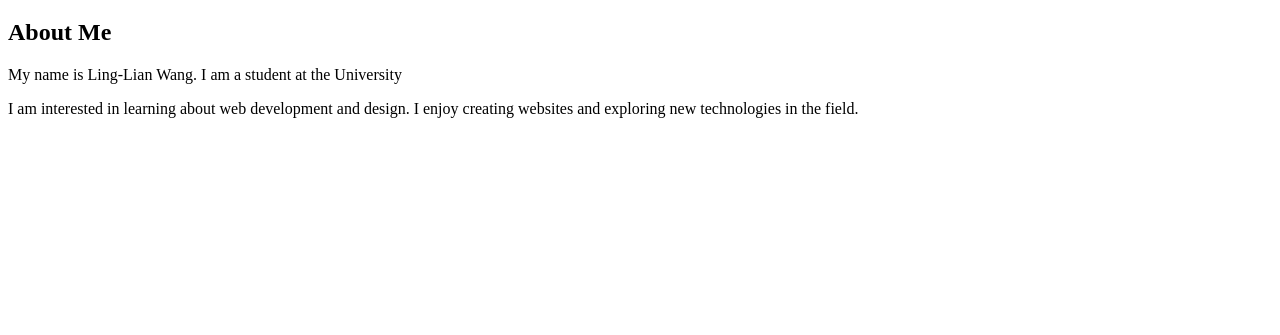
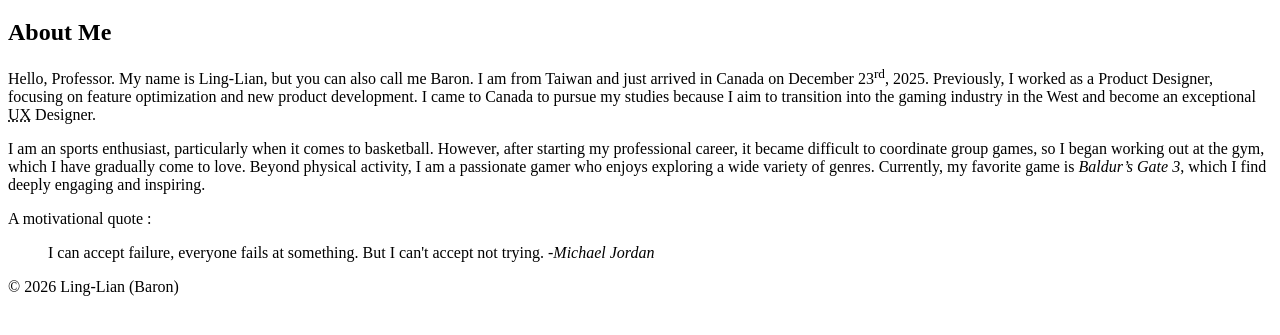
Before and after one commit to baronwang8652/baronwang8652.github.io, a plain HTML site: page html-assignment/index.html in a window 1280 px wide. Shown: the part 61-396 px from the top of the page. Drawn offline with Linux system fonts and the light colour scheme.

Commit message:
creates html assignment

```diff
--- a/html-assignment/index.html
+++ b/html-assignment/index.html
@@ -11,9 +11,18 @@
     </header>
     <main>
         <h2>About Me</h2>
-        <p>My name is Ling-Lian Wang. I am a student at the University</p>
-        <p>I am interested in learning about web development and design. I enjoy creating websites and exploring new technologies in the field.</p>
+        <p>Hello, Professor. My name is Ling-Lian,
+            but you can also call me Baron. I am from Taiwan and
+            just arrived in Canada on December 23<sup>rd</sup>, 2025.
+            Previously, I worked as a Product Designer,
+            focusing on feature optimization and new product development.
+            I came to Canada to pursue my studies because I aim to transition into the gaming industry in the West and become an exceptional <abbr title="User Experience">UX</abbr> Designer.</p>
+        <p>I am an sports enthusiast, particularly when it comes to basketball.
+            However, after starting my professional career,
+            it became difficult to coordinate group games, so I began working out at the gym, which I have gradually come to love. Beyond physical activity, I am a passionate gamer who enjoys exploring a wide variety of genres. Currently, my favorite game is <em>Baldur’s Gate 3</em>, which I find deeply engaging and inspiring.</p>
+        <p>A motivational quote :</p>
+        <blockquote>I can accept failure, everyone fails at something. But I can't accept not trying. -<cite>Michael Jordan</cite></blockquote>
     </main>
-    <footer></footer>
+    <footer>© 2026 Ling-Lian (Baron)</footer>
 </body>
 </html>
```
